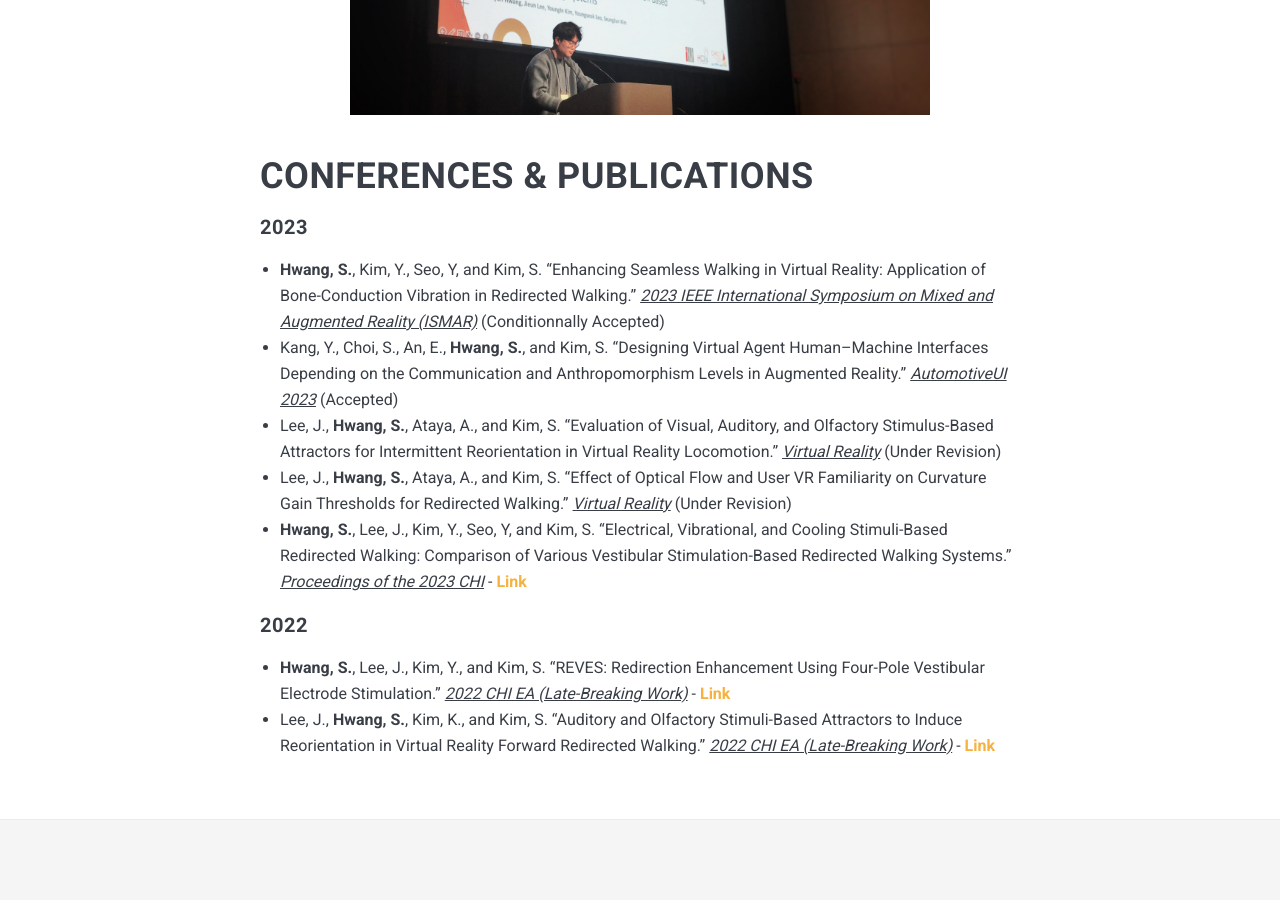
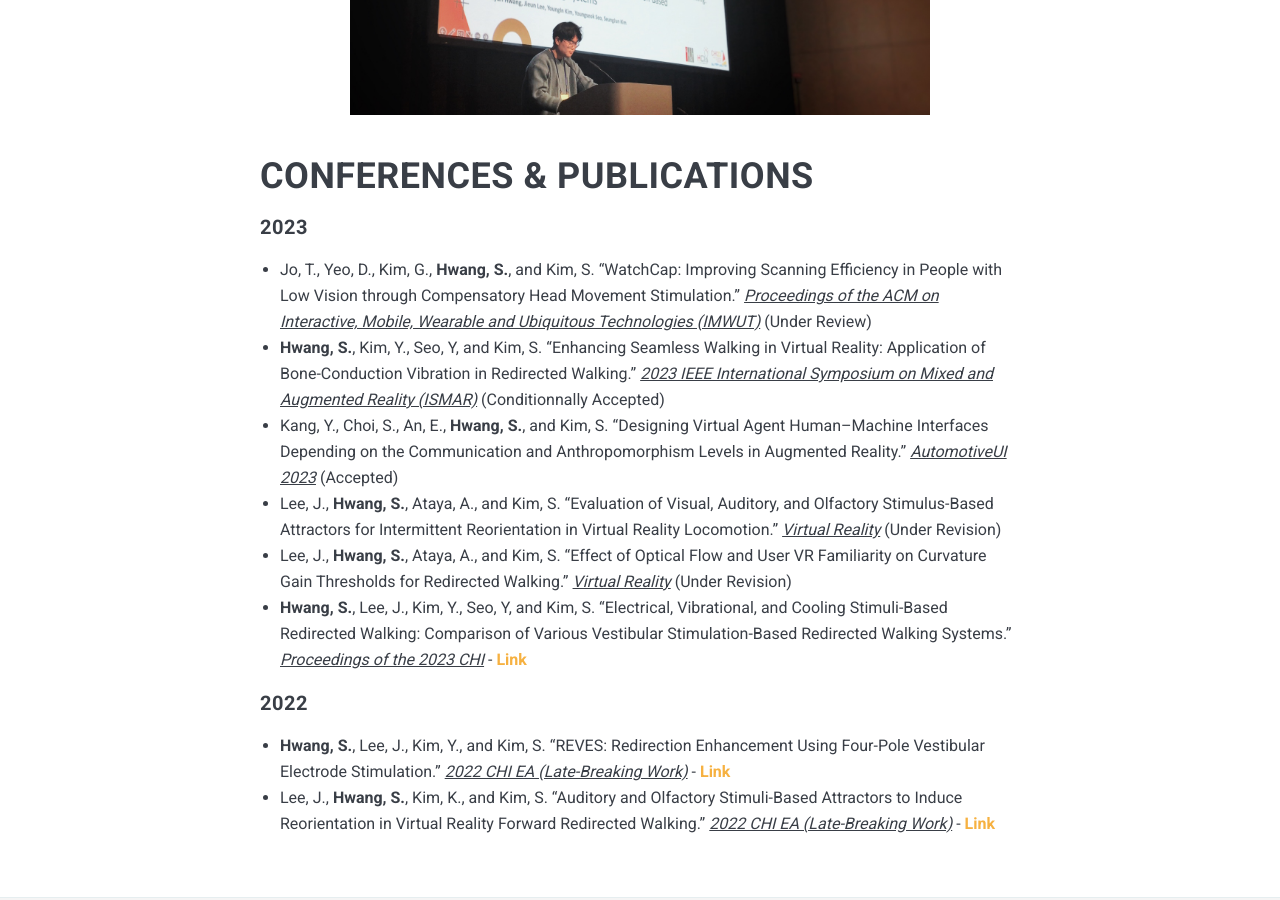
Before and after one commit to anoldhsh/anoldhsh.github.io, a Jekyll site: the page built from _pages/2PUBLICATIONS.md, in a window 1280 px wide and 900 px high, scrolled down 426 px. Built offline with Jekyll 4.4.1, drawn with Linux system fonts in a browser that asks for light colours; nearby versions of some CDN libraries.

Commit message:
Add IMWUT

```diff
--- a/_pages/2PUBLICATIONS.md
+++ b/_pages/2PUBLICATIONS.md
@@ -7,6 +7,7 @@ image: Publications_0731.jpg
 
 # CONFERENCES & PUBLICATIONS
 #### 2023
+* Jo, T., Yeo, D., Kim, G., <strong>Hwang, S.</strong>, and Kim, S. "WatchCap: Improving Scanning Efficiency in People with Low Vision through Compensatory Head Movement Stimulation." <u><i>Proceedings of the ACM on Interactive, Mobile, Wearable and Ubiquitous Technologies (IMWUT)</i></u> (Under Review)
 * <strong>Hwang, S.</strong>, Kim, Y., Seo, Y, and Kim, S. "Enhancing Seamless Walking in Virtual Reality: Application of Bone-Conduction Vibration in Redirected Walking." <u><i>2023 IEEE International Symposium on Mixed and Augmented Reality (ISMAR)</i></u> (Conditionnally Accepted)
 * Kang, Y., Choi, S., An, E., <strong>Hwang, S.</strong>, and Kim, S. "Designing Virtual Agent Human–Machine Interfaces Depending on the Communication and Anthropomorphism Levels in Augmented Reality." <u><i>AutomotiveUI 2023</i></u> (Accepted)
 * Lee, J., <strong>Hwang, S.</strong>, Ataya, A., and Kim, S. "Evaluation of Visual, Auditory, and Olfactory Stimulus-Based Attractors for Intermittent Reorientation in Virtual Reality Locomotion." <u><i>Virtual Reality</i></u> (Under Revision)
```
Also changed, not shown: 1 other file.
